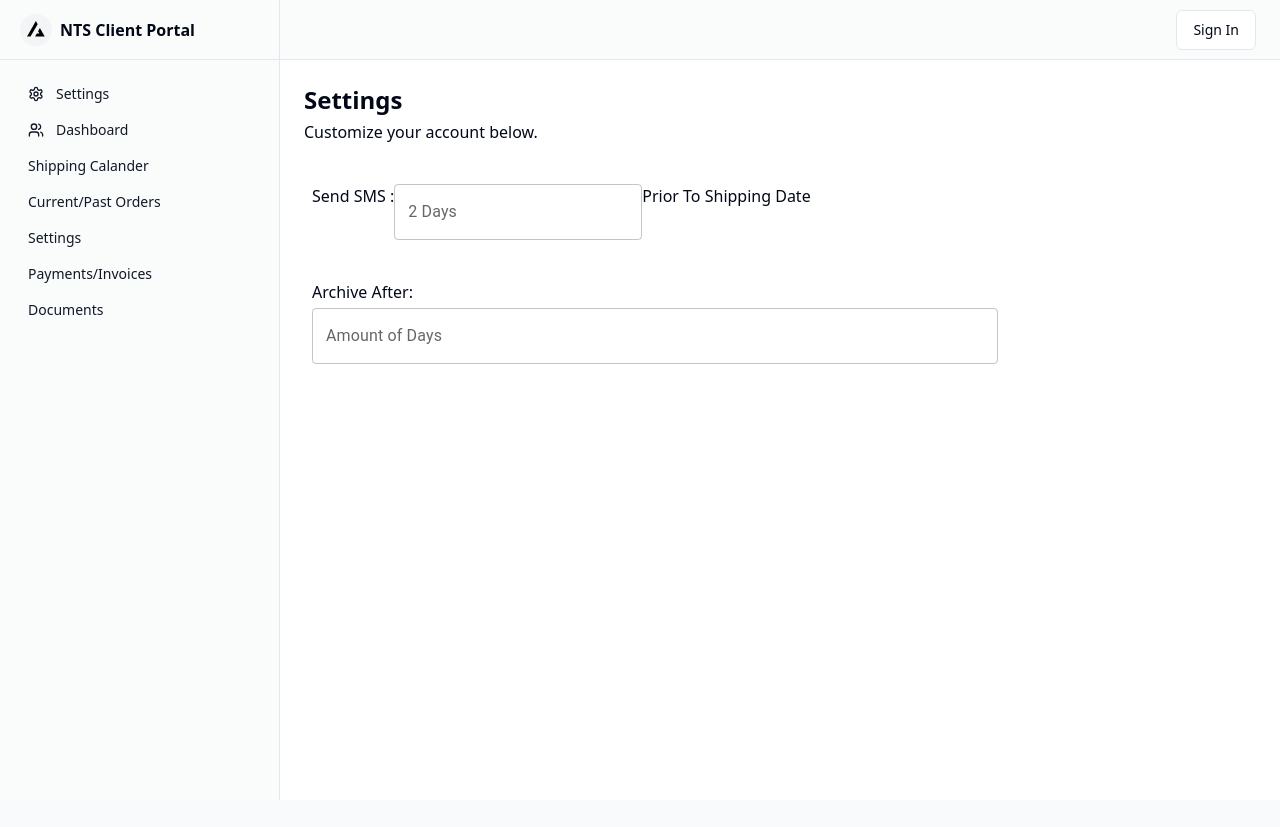
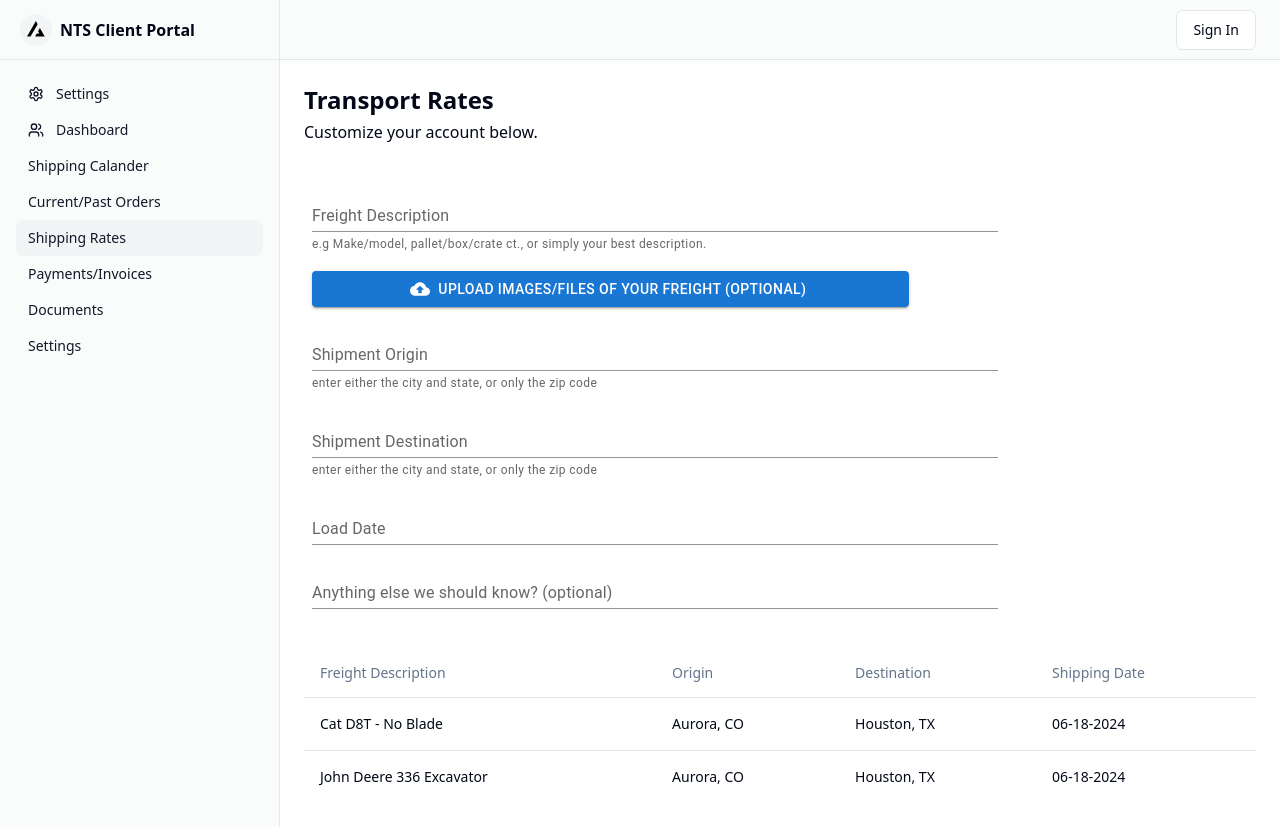
Before and after one commit to adamn1225/ssta, a Next.js app: page /quotes in a window 1280 px wide. Before the commit the page ends 800 px from the top, so only its background shows below. Built offline with nearby package versions, Linux system fonts and the light colour scheme; no server answers.

Commit message:
quotes form update

```diff
--- a/app/layout.tsx
+++ b/app/layout.tsx
@@ -45,17 +45,20 @@ export default function RootLayout({
                   <NavItem href="/calendar">
                     Shipping Calander
                   </NavItem>
-                  <NavItem href="/">
+                  <NavItem href="/orders">
                     Current/Past Orders
                   </NavItem>
-                  <NavItem href="/settings">
-                    Settings
+                  <NavItem href="/quotes">
+                    Shipping Rates
                   </NavItem>
                   <NavItem href="/payments">
                     Payments/Invoices
                   </NavItem>
                   <NavItem href="/documents">
                     Documents
+                  </NavItem>
+                  <NavItem href="/settings">
+                    Settings
                   </NavItem>
                 </nav>
               </div>
--- a/app/quotes/page.tsx
+++ b/app/quotes/page.tsx
@@ -1,11 +1,38 @@
+'use client'
 import Box from '@mui/material/Box';
-import TextField from '@mui/material/TextField';
+import {
+  TableHead,
+  TableRow,
+  TableHeader,
+  TableCell,
+  TableBody,
+  Table
+} from '@/components/ui/table';
+import { styled } from '@mui/material/styles';
+import FormControl from '@mui/material/FormControl';
+import FormHelperText from '@mui/material/FormHelperText';
+import Input from '@mui/material/Input';
+import InputLabel from '@mui/material/InputLabel';
+import Button from '@mui/material/Button';
+import CloudUploadIcon from '@mui/icons-material/CloudUpload';
+
+const VisuallyHiddenInput = styled('input')({
+  clip: 'rect(0 0 0 0)',
+  clipPath: 'inset(50%)',
+  height: 1,
+  overflow: 'hidden',
+  position: 'absolute',
+  bottom: 0,
+  left: 0,
+  whiteSpace: 'nowrap',
+  width: .5,
+});
 
 export default async function quotePage() {
   return (
     <main className="flex flex-1 flex-col gap-4 p-4 md:gap-8 md:p-6">
       <div className="flex flex-col items-start">
-        <h1 className="font-semibold pb-1 text-lg md:text-2xl">Settings</h1>
+        <h1 className="font-semibold pb-1 text-lg md:text-2xl">Transport Rates</h1>
         <p>Customize your account below.</p>
       </div>
       <div className="flex flex-col items-start justify-center">
@@ -18,17 +45,98 @@ export default async function quotePage() {
       noValidate
       autoComplete="off"
     >
-    <div className='flex flex-row gap-y-1'>
-    <label>Send SMS :
-    <TextField id="outlined-basic" label="2 Days" variant="outlined" />
-    Prior To Shipping Date</label>
-    </div>
-      <br />
-    <div className='flex flex-col gap-y-1'>
-    <label>Archive After:</label>
-    <TextField id="outlined-basic" label="Amount of Days" variant="outlined" />
-    </div>
+      <FormControl variant="standard">
+        <InputLabel htmlFor="component-helper">Freight Description</InputLabel>
+        <Input
+          id="component-helper"
+          placeholder="The freight you're shipping goes here"
+          aria-describedby="component-helper-text"
+        />
+        <FormHelperText id="component-helper-text">
+          e.g Make/model, pallet/box/crate ct., or simply your best description.
+        </FormHelperText>
+      </FormControl>
+
+      <Button
+      component="label"
+      role={undefined}
+      variant="contained"
+      tabIndex={-1}
+      startIcon={<CloudUploadIcon />}
+    >
+      Upload Images/Files of your freight (optional)
+      <VisuallyHiddenInput type="file" />
+    </Button>
+
+    <FormControl variant="standard">
+        <InputLabel htmlFor="component-helper">Shipment Origin</InputLabel>
+        <Input
+          id="component-helper"
+          placeholder="Origin"
+          aria-describedby="component-helper-text"
+        />
+        <FormHelperText id="component-helper-text">
+          enter either the city and state, or only the zip code
+        </FormHelperText>
+      </FormControl>
+
+      <FormControl variant="standard">
+        <InputLabel htmlFor="component-helper">Shipment Destination</InputLabel>
+        <Input
+          id="component-helper"
+          placeholder="Destination"
+          aria-describedby="component-helper-text"
+        />
+        <FormHelperText id="component-helper-text">
+          enter either the city and state, or only the zip code
+        </FormHelperText>
+      </FormControl>
+
+      <FormControl variant="standard">
+        <InputLabel htmlFor="component-helper">Load Date</InputLabel>
+        <Input
+          id="component-helper"
+          placeholder="06-17-2024"
+          aria-describedby="component-helper-text"
+        />
+      </FormControl>
+
+      <FormControl variant="standard">
+        <InputLabel htmlFor="component-helper">Anything else we should know? (optional)</InputLabel>
+        <Input
+          id="component-helper"
+          placeholder="e.g. must be shipped by a specific date, fragile, inoperable, etc."
+          aria-describedby="component-helper-text"
+        />
+      </FormControl>
+
     </Box>
+      </div>
+      <div>
+      <Table>
+          <TableHeader>
+            <TableRow>
+              <TableHead className="max-w-[150px]">Freight Description</TableHead>
+              <TableHead className="max-w-[125px]">Origin</TableHead>
+              <TableHead className="max-w-[100px]">Destination</TableHead>
+              <TableHead className="max-w-[125px]">Shipping Date</TableHead>
+            </TableRow>
+          </TableHeader>
+          <TableBody>
+          <TableRow>
+            <TableCell>Cat D8T - No Blade</TableCell>
+            <TableCell>Aurora, CO</TableCell>
+            <TableCell>Houston, TX</TableCell>
+            <TableCell>06-18-2024</TableCell>
+          </TableRow>
+          <TableRow>
+          <TableCell>John Deere 336 Excavator</TableCell>
+            <TableCell>Aurora, CO</TableCell>
+            <TableCell>Houston, TX</TableCell>
+            <TableCell>06-18-2024</TableCell>
+          </TableRow>
+          </TableBody>
+        </Table>
       </div>
     </main>
   );
--- a/package.json
+++ b/package.json
@@ -12,6 +12,7 @@
     "@devexpress/dx-react-scheduler-material-ui": "^4.0.8",
     "@emotion/react": "^11.11.4",
     "@emotion/styled": "^11.11.5",
+    "@mui/icons-material": "^5.15.19",
     "@mui/material": "^5.15.18",
     "@neondatabase/serverless": "^0.9.3",
     "@radix-ui/react-slot": "^1.0.2",
```
Also changed, not shown: 1 other file (tests, documents, lock files or other folders).
